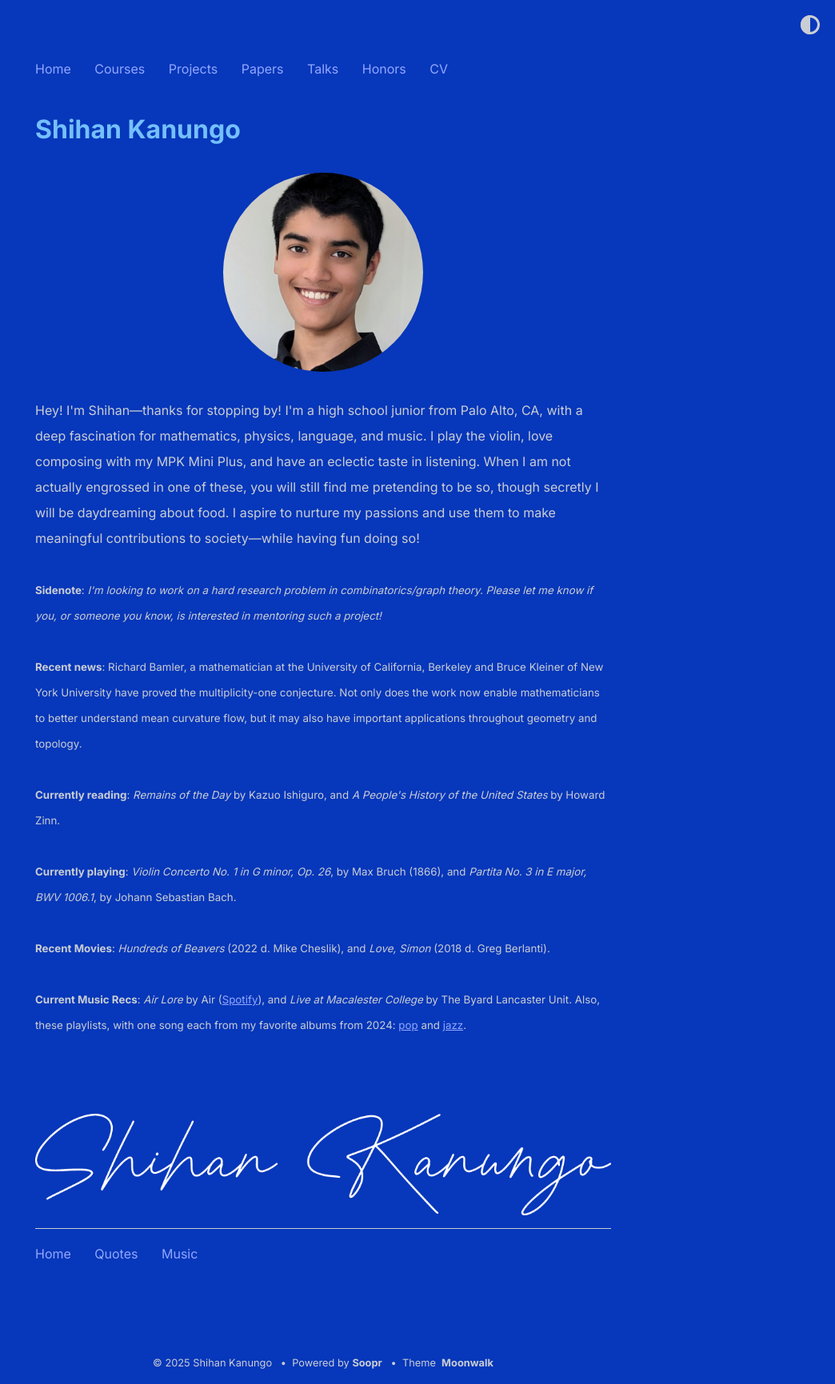
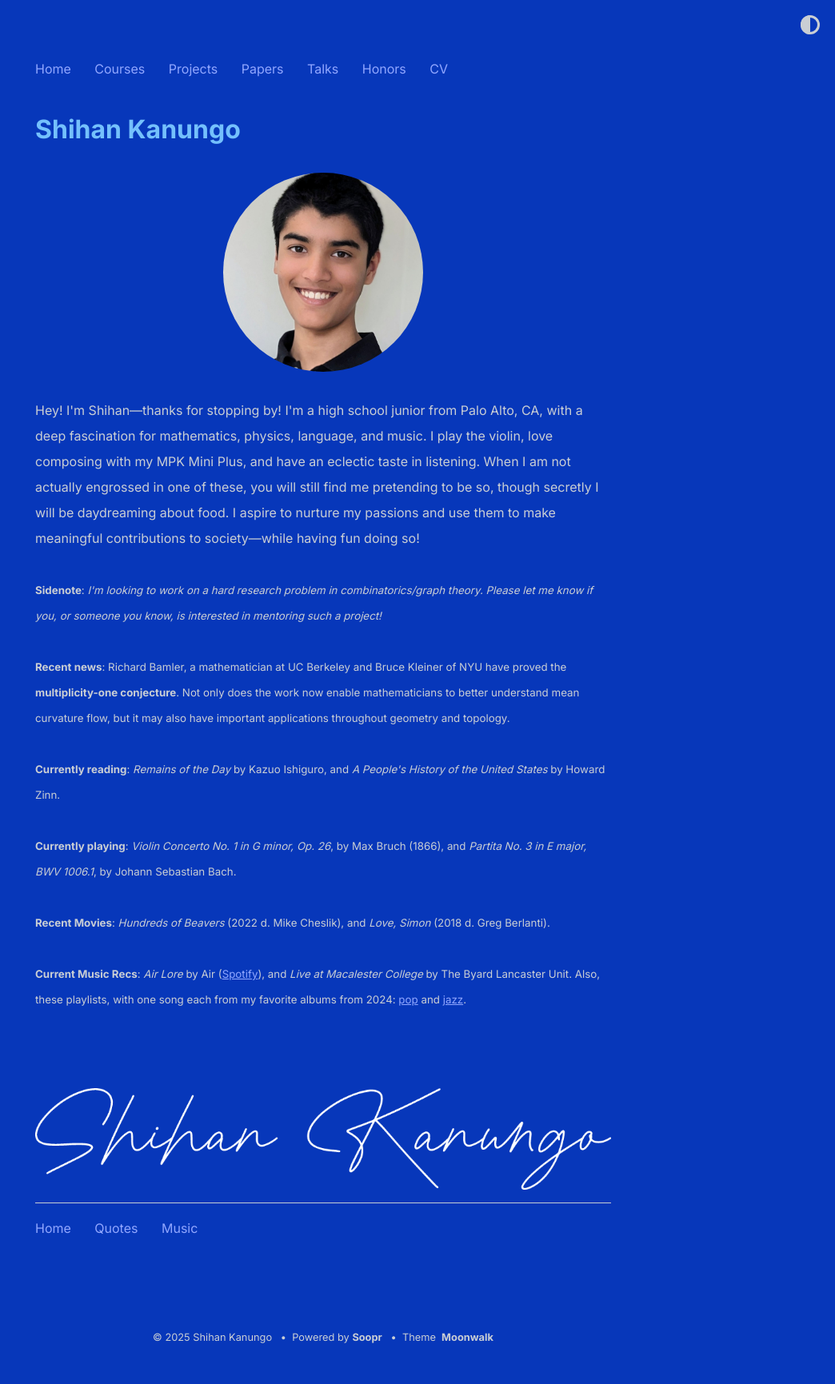
Before and after one commit to shihankanungo/shihankanungo.github.io, a Jekyll site: the page built from index.md, in a window 1280 px wide. Shown: the whole page at 80% size, without its empty margins (236-1280 px from the left). Built offline with Jekyll 4.4.1, drawn with Linux system fonts in a browser that asks for light colours; after the commit the page ends 1699 px from its top, so only the background shows below that.

Commit message:
Update _config.yml

```diff
--- a/_config.yml
+++ b/_config.yml
@@ -9,7 +9,7 @@
           <small><b>Sidenote</b>: <i>I'm looking to work on a hard research problem in combinatorics/graph theory. Please let me know if you, or someone you know, is interested in mentoring such a project! </i></small>
 
           <br /><br />
-          <small><b>Recent news</b>: Richard Bamler, a mathematician at the University of California, Berkeley and  Bruce Kleiner of New York University have proved the multiplicity-one conjecture. Not only does the work now enable mathematicians to better understand mean curvature flow, but it may also have important applications throughout geometry and topology. </small>
+          <small><b>Recent news</b>: Richard Bamler, a mathematician at UC Berkeley and  Bruce Kleiner of NYU have proved the <b>multiplicity-one conjecture</b>. Not only does the work now enable mathematicians to better understand mean curvature flow, but it may also have important applications throughout geometry and topology. </small>
           <br /><br />
           <small><b>Currently reading</b>: <i>Remains of the Day</i> by Kazuo Ishiguro, and <i>A People's History of the United States</i> by Howard Zinn.</small>
           <br /><br />
```
